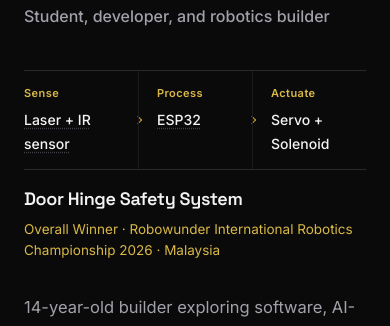
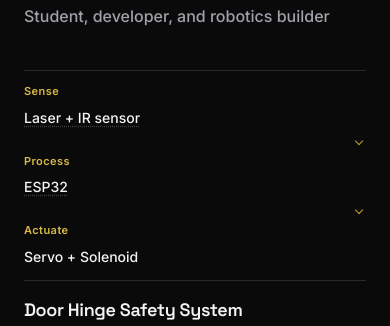
Before and after one commit to Raghav2012Code/dev-portfolio, a React (Vite) app: page / in a window 390 px wide. Shown: the part 301-627 px from the top of the page. Built offline with nearby package versions, Linux system fonts and the light colour scheme; no server answers.

Commit message:
Fix responsive layout across small and mid viewports

```diff
--- a/src/components/Footer.tsx
+++ b/src/components/Footer.tsx
@@ -13,7 +13,7 @@
       <div className="container container-wide footer-inner">
         <p className="footer-name">{PROFILE_NAME}</p>
         <p className="footer-meta">
-          {FOOTER_COPY.tagline}
+          {FOOTER_COPY.tagline}{" "}
           <span className="footer-links">
             <a href={GITHUB_URL} target="_blank" rel="noopener">
               GitHub
--- a/src/index.css
+++ b/src/index.css
@@ -30,7 +30,7 @@
 }
 
 * { margin: 0; padding: 0; box-sizing: border-box; }
-html { scroll-behavior: smooth; scroll-padding-top: 76px; }
+html { scroll-behavior: smooth; scroll-padding-top: 76px; overflow-x: clip; }
 body {
   background: var(--bg);
   color: var(--text);
@@ -39,7 +39,7 @@
   line-height: 1.7;
   -webkit-font-smoothing: antialiased;
   text-rendering: optimizeLegibility;
-  overflow-x: hidden;
+  overflow-x: clip;
 }
 img { max-width: 100%; display: block; }
 a { color: inherit; }
@@ -261,9 +261,10 @@
 }
 .signal-flow-step {
   position: relative; display: flex; flex-direction: column; gap: 5px;
-  min-width: 0; padding: 13px 18px 14px 0;
+  min-width: 0; padding: 13px 14px 14px 0;
 }
-.signal-flow-step + .signal-flow-step { border-left: 1px solid var(--line); padding-left: 18px; }
+.signal-flow-step + .signal-flow-step { border-left: 1px solid var(--line); padding-left: 14px; }
+.signal-flow-hero { grid-template-columns: 1.2fr 0.85fr 1.15fr; }
 .signal-flow-step:not(:last-child)::after {
   content: ""; position: absolute; right: -3px; top: 50%; width: 5px; height: 5px;
   border-top: 1px solid var(--accent); border-right: 1px solid var(--accent);
@@ -278,6 +279,7 @@
 .techline {
   margin-top: 14px;
   font-size: 13px; color: var(--text-faint);
+  overflow-wrap: anywhere;
 }
 .contrib { margin-top: 12px; font-size: 14px; color: var(--text-faint); max-width: 40rem; }
 .contrib span { color: var(--text-dim); font-weight: 600; }
@@ -412,7 +414,7 @@
     content: attr(data-tip);
     position: absolute; left: 50%; bottom: calc(100% + 8px);
     transform: translateX(-50%) translateY(2px);
-    min-width: 160px; max-width: 230px; padding: 8px 10px;
+    min-width: 160px; max-width: min(230px, calc(100vw - 32px)); padding: 8px 10px;
     font-family: var(--font); font-size: 12.5px; font-weight: 500; line-height: 1.5;
     letter-spacing: normal; text-transform: none; white-space: normal;
     color: var(--text); background: #131316;
@@ -423,6 +425,8 @@
   .tip:hover::after, .tip:focus-visible::after {
     opacity: 1; visibility: visible; transform: translateX(-50%) translateY(0);
   }
+  /* Hidden tips must not expand ancestor scrollWidth (Chrome still counts them). */
+  .tip:not(:hover):not(:focus-visible)::after { content: none; }
 }
 
 @media (prefers-reduced-motion: reduce) {
@@ -433,14 +437,14 @@
 }
 
 /* ---------- responsive ---------- */
-@media (max-width: 860px) {
+@media (max-width: 880px) {
   .hero-inner { grid-template-columns: 1fr; gap: 2rem; }
   .hero-tail { grid-column: auto; }
 }
 
 @media (max-width: 640px) {
   :root { --section-pad: 3.75rem; }
-  .tip::after { min-width: 80px; width: 80px; max-width: 80px; }
+  .tip::after { min-width: 120px; width: max-content; max-width: calc(100vw - 32px); }
   .nav-links { display: none; }
   .nav-toggle { display: block; }
   .hero { padding: 3rem 0 2.75rem; }
@@ -452,10 +456,11 @@
   .contribution-scroll-hint { display: block; margin-top: 5px; color: var(--text-faint); font-size: 11px; }
   .contact-list li { grid-template-columns: 1fr; gap: 2px; }
   .footer-inner { flex-direction: column; align-items: flex-start; }
-  .footer-links { margin-left: 0; margin-top: 6px; }
+  .footer-meta { display: flex; flex-direction: column; }
+  .footer-links { display: flex; margin-left: 0; margin-top: 6px; }
 }
 
-@media (max-width: 380px) {
+@media (max-width: 560px) {
   .signal-flow { grid-template-columns: minmax(0, 1fr); }
   .signal-flow-step, .signal-flow-step + .signal-flow-step { padding: 11px 0; border-left: 0; }
   .signal-flow-step:not(:last-child)::after { right: 4px; top: auto; bottom: -3px; transform: rotate(135deg); }
```
